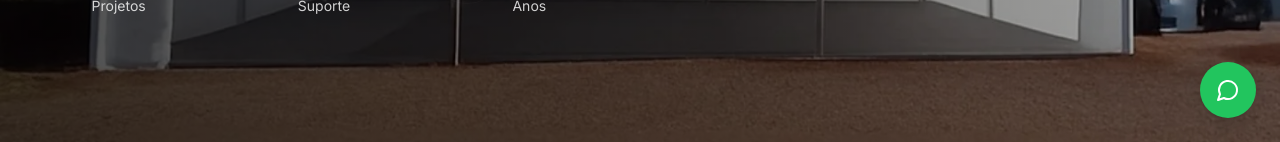
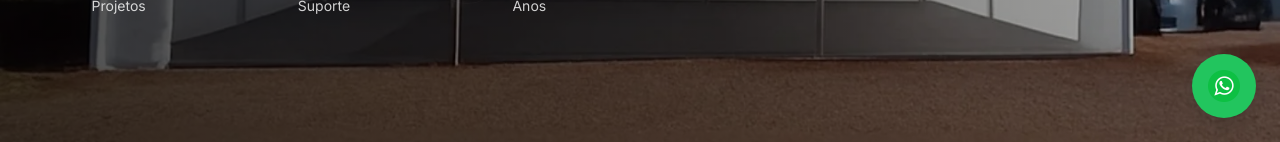
Before and after one commit to DevZipMateus/greenhouse-glow-site, a React (Vite) app: page / in a window 1280 px wide. Shown: the part 658-800 px from the top of the page. Built offline with nearby package versions, Linux system fonts and the light colour scheme.

Commit message:
Add WhatsApp icon to buttons
Added the provided WhatsApp icon to the floating WhatsApp button and other relevant WhatsApp links on the website.

```diff
--- a/src/components/Footer.tsx
+++ b/src/components/Footer.tsx
@@ -1,6 +1,6 @@
 
 import React from 'react';
-import { Phone, Mail, MapPin, Instagram } from 'lucide-react';
+import { Mail, MapPin, Instagram } from 'lucide-react';
 
 const Footer = () => {
   const scrollToSection = (sectionId: string) => {
@@ -77,7 +77,11 @@ const Footer = () => {
                 href="https://wa.me/5519998167642"
                 className="flex items-center space-x-2 text-sm sm:text-base text-background/70 hover:text-background transition-colors"
               >
-                <Phone className="h-4 w-4 flex-shrink-0" />
+                <img
+                  src="/lovable-uploads/b7ac5b9c-a531-44d9-82bd-a287e2e80afb.png"
+                  alt="WhatsApp"
+                  className="h-4 w-4 flex-shrink-0"
+                />
                 <span>(19) 99816-7642</span>
               </a>
               <a
--- a/src/components/WhatsAppFloat.tsx
+++ b/src/components/WhatsAppFloat.tsx
@@ -1,6 +1,5 @@
 
 import React from 'react';
-import { MessageCircle } from 'lucide-react';
 
 const WhatsAppFloat = () => {
   return (
@@ -11,7 +10,11 @@ const WhatsAppFloat = () => {
       className="whatsapp-float group"
       aria-label="Falar no WhatsApp"
     >
-      <MessageCircle className="h-6 w-6" />
+      <img
+        src="/lovable-uploads/b7ac5b9c-a531-44d9-82bd-a287e2e80afb.png"
+        alt="WhatsApp"
+        className="h-8 w-8"
+      />
 
       {/* Tooltip */}
       <div className="absolute right-full mr-3 top-1/2 -translate-y-1/2 bg-gray-900 text-white text-sm px-3 py-2 rounded-lg opacity-0 group-hover:opacity-100 transition-opacity duration-200 whitespace-nowrap pointer-events-none">
```
Also changed, not shown: public/lovable-uploads/b7ac5b9c-a531-44d9-82bd-a287e2e80afb.png (added).
